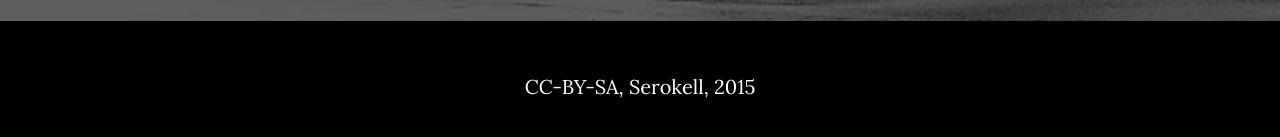
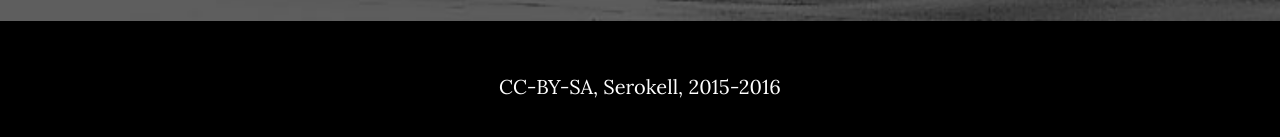
Before and after one commit to serokell/serokell.github.io, a plain HTML site: page index.html in a window 1280 px wide. Shown: the part 2104-2241 px from the top of the page. Drawn offline with Linux system fonts and the light colour scheme; some packages are replaced by stand-ins of ours.

Commit message:
Update index.html

```diff
--- a/index.html
+++ b/index.html
@@ -95,7 +95,7 @@
     <!-- Footer -->
     <footer>
         <div class="container text-center">
-            <p>CC-BY-SA, Serokell, 2015</p>
+            <p>CC-BY-SA, Serokell, 2015-2016</p>
         </div>
     </footer>
 
```
